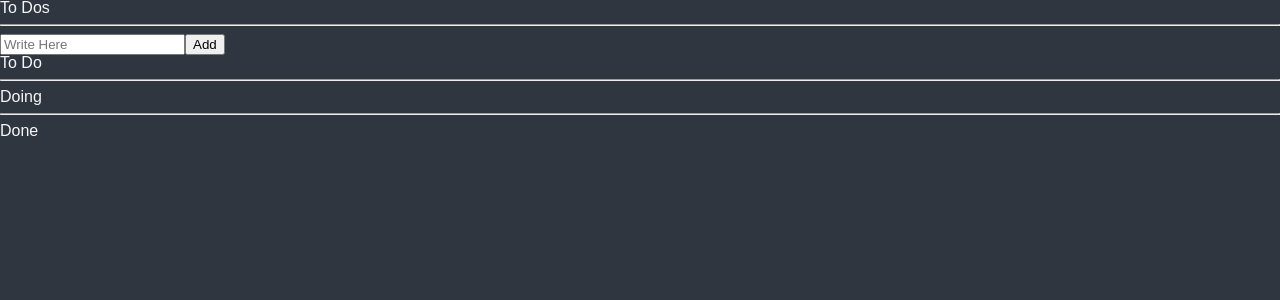
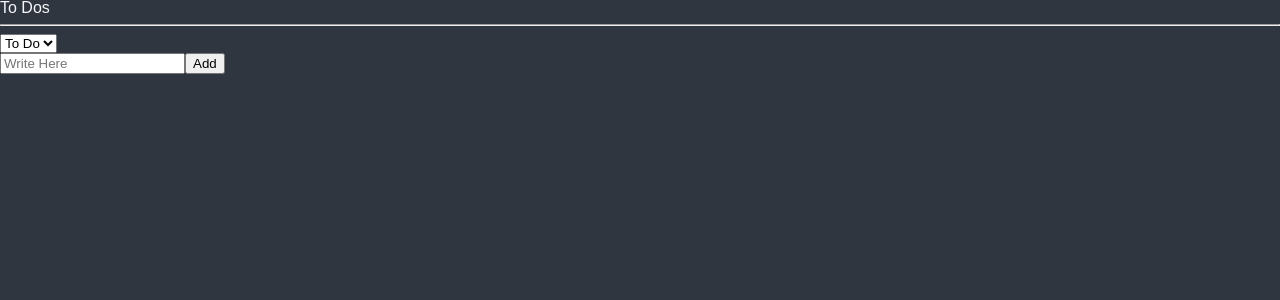
Before and after one commit to jaylim92/To-Do-React, a React (Create React App) app: page / in a window 1280 px wide. Shown: the top 300 px of the page. Built offline with nearby package versions, Linux system fonts and the light colour scheme.

Commit message:
control category state

```diff
--- a/src/atoms.ts
+++ b/src/atoms.ts
@@ -1,10 +1,18 @@
 import { atom, selector } from "recoil";
+
+type Category =  "TO_DO" | "DOING" | "DONE";
 
 export interface IToDo {
     text: string;
     id: number;
-    category: "TO_DO" | "Doing" | "Done";
+    category: Category;
   }
+
+  export const categoryState = atom<Category>({
+    key: "category",
+    default: "TO_DO"
+  })
+
 
 export const toDoState = atom<IToDo[]>({
     key: "toDo",
@@ -12,14 +20,12 @@
   });
 
 
+
   export const toDoSelector = selector({
     key: "toDoSelector",
     get: ({get})=> {
       const toDos = get(toDoState)
-      return [
-        toDos.filter(toDo=> toDo.category === "TO_DO"),
-        toDos.filter(toDo=> toDo.category === "Doing"),
-        toDos.filter(toDo=> toDo.category === "Done"),
-      ]
+      const category = get(categoryState)
+      return toDos.filter((toDo) => toDo.category === category)
     }
   })
--- a/src/components/CreateToDo.tsx
+++ b/src/components/CreateToDo.tsx
@@ -1,6 +1,6 @@
 import { useForm } from "react-hook-form";
-import { useSetRecoilState } from "recoil";
-import { toDoState } from "../atoms";
+import { useRecoilValue, useSetRecoilState } from "recoil";
+import { categoryState, toDoState } from "../atoms";
 
 interface IForm {
   toDo: string;
@@ -8,10 +8,11 @@
 
 function CreateToDo() {
   const setToDos = useSetRecoilState(toDoState);
+  const category = useRecoilValue(categoryState);
   const { register, handleSubmit, setValue } = useForm<IForm>();
   const handleValid = ({ toDo }: IForm) => {
     setToDos((oldToDos) => [
-      { text: toDo, id: Date.now(), category: "TO_DO" },
+      { text: toDo, id: Date.now(), category },
       ...oldToDos,
     ]);
     setValue("toDo", "");
--- a/src/components/ToDo.tsx
+++ b/src/components/ToDo.tsx
@@ -1,3 +1,4 @@
+import React from "react";
 import { IToDo, toDoState } from "../atoms";
 import { useSetRecoilState } from "recoil";
 
@@ -23,13 +24,13 @@
           To Do
         </button>
       )}
-      {category !== "Doing" && (
-        <button name="Doing" onClick={onClick}>
+      {category !== "DOING" && (
+        <button name="DOING" onClick={onClick}>
           Doing
         </button>
       )}
-      {category !== "Done" && (
-        <button name="Done" onClick={onClick}>
+      {category !== "DONE" && (
+        <button name="DONE" onClick={onClick}>
           Done
         </button>
       )}
--- a/src/components/ToDoList.tsx
+++ b/src/components/ToDoList.tsx
@@ -1,35 +1,28 @@
-import { useRecoilValue } from "recoil";
-import { toDoSelector, toDoState } from "../atoms";
+import React from "react";
+import { useRecoilState, useRecoilValue } from "recoil";
+import { categoryState, toDoSelector } from "../atoms";
 import CreateToDo from "./CreateToDo";
 import ToDo from "./ToDo";
 
 export function ToDoList() {
-  const [toDo, doing, done] = useRecoilValue(toDoSelector);
+  const toDos = useRecoilValue(toDoSelector);
+  const [category, setCategory] = useRecoilState(categoryState);
+  const onInput = (event: React.FormEvent<HTMLSelectElement>) => {
+    setCategory(event.currentTarget.value as any);
+  };
   return (
     <div>
       <h1>To Dos</h1>
       <hr />
+      <select value={category} onInput={onInput}>
+        <option value={"TO_DO"}>To Do</option>
+        <option value={"DOING"}>Doing</option>
+        <option value={"DONE"}>Done</option>
+      </select>
       <CreateToDo />
-      <h2>To Do</h2>
-      <ul>
-        {toDo.map((toDo) => (
-          <ToDo key={toDo.id} {...toDo} />
-        ))}
-      </ul>
-      <hr />
-      <h2>Doing</h2>
-      <ul>
-        {doing.map((toDo) => (
-          <ToDo key={toDo.id} {...toDo} />
-        ))}
-      </ul>
-      <hr />
-      <h2>Done</h2>
-      <ul>
-        {done.map((toDo) => (
-          <ToDo key={toDo.id} {...toDo} />
-        ))}
-      </ul>
+      {toDos?.map((toDo) => (
+        <ToDo key={toDo.id} {...toDo} />
+      ))}
     </div>
   );
 }
```
